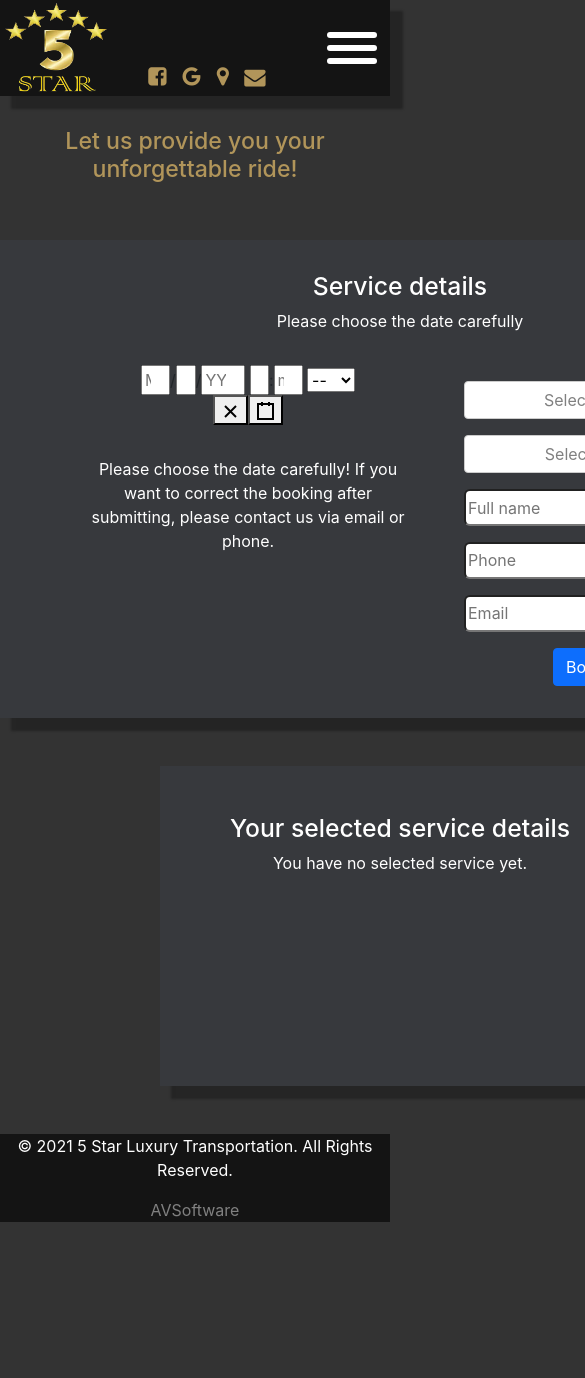
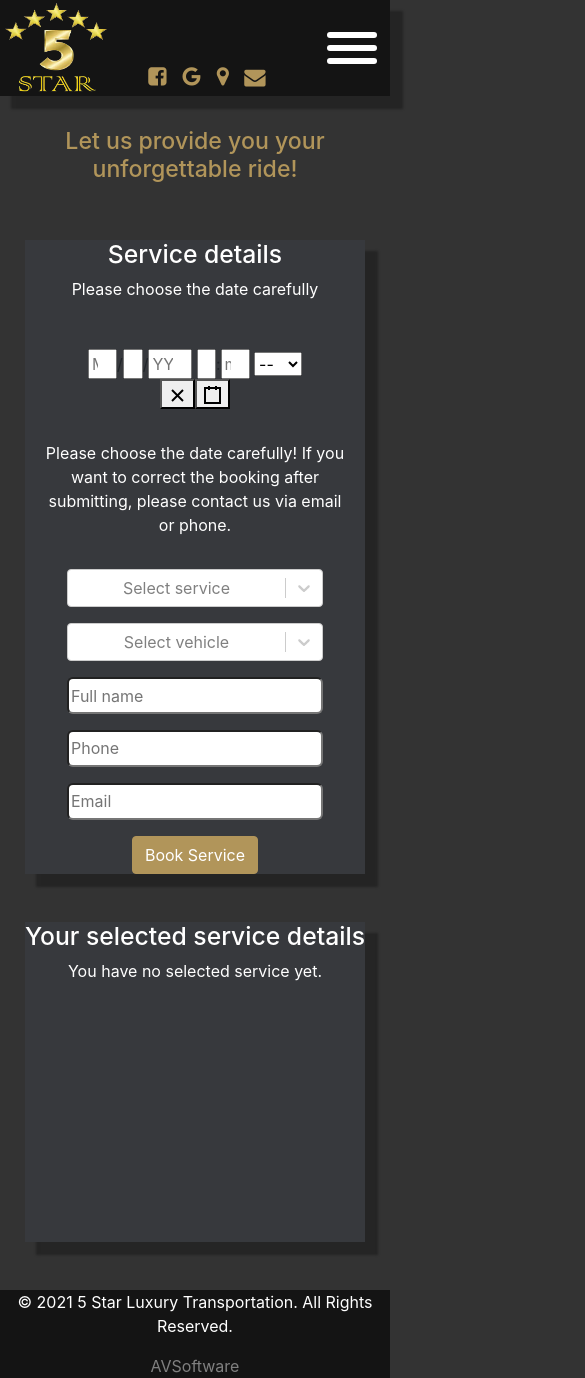
Before and after one commit to viktorferenczi/LuxuryTransportation, a React (Create React App) app: page /booking in a window 390 px wide. Shown: the top 1378 px of the page, 585 px wide, since content can reach past the window. Before the commit the page ends 1222 px from the top, so only its background shows below. Built offline with nearby package versions, Linux system fonts and the light colour scheme.

Commit message:
Further css for the Booking page now the page is fully responsive for mobile, now i need to design the success alert because it is very ugly now, then i go to the Contact page

```diff
--- a/src/App.css
+++ b/src/App.css
@@ -383,6 +383,48 @@
     background-color: rgb(55, 57, 61);
 }
 
+.service-chooser-main-div {
+    width: 50rem;
+    box-shadow: 12px 12px 2px 1px rgba(32, 32, 32, 0.747);
+    background-color: #37393d;
+    padding: 2rem
+}
+
+.service-possibilities-div {
+    display: flex;
+    margin-top: 2rem
+}
+
+.service-date-chooser {
+    width: 23rem;
+    margin-left: 3rem
+}
+
+.service-type-chooser {
+    width: 19rem;
+    margin-left: 3rem;
+}
+
+.user-data {
+    border-radius: 6px;
+    height:2.3rem; width:19rem;
+    margin-top:1rem
+}
+
+.submit-service-button {
+    background-color: #b1955a;
+    margin-top: 1rem;
+    border-color: #b1955a;
+    color:white
+}
+
+.submit-service-button:hover {
+    border-color: #b1955a;
+    box-shadow: 12px 12px 2px 1px rgba(32, 32, 32, 0.747);
+    transition:  0.5s;
+
+}
+
 @media only screen and (max-width: 1325px) {
     .phone-number-contact {
         margin-left : 2rem;
@@ -477,6 +519,29 @@
         margin-bottom: 2rem;
     }
 }
+@media only screen and (max-width: 850px) {
+    .service-possibilities-div {
+        display: inline-grid;
+    }
+
+    .service-chooser-main-div {
+        width: 30rem;
+    }
+
+    .service-details {
+        margin-left: 0;
+    }
+
+
+    .service-date-chooser {
+        margin-left: 0
+    }
+
+    .service-type-chooser {
+        margin-left: 2rem;
+    }
+}
+
 
 @media only screen and (max-width: 725px) {
     .car-chooser-div {
@@ -521,6 +586,7 @@
     .fleet-intruduction {
         width: 30rem;
     }
+
 }
 
 @media only screen and (max-width: 625px) {
@@ -610,6 +676,29 @@
         margin-top: 8rem;
     }
 
+    .service-chooser-main-div {
+        width: unset;
+        padding: unset;
+    }
+
+    .service-details {
+        width: unset;
+        padding: unset;
+    }
+
+    .service-date-chooser {
+        width:19rem;
+    }
+
+    .service-type-chooser {
+        width: 16rem;
+        margin-left: 1.5rem;
+    }
+
+    .user-data {
+        width:16rem;
+    }
+
 }
 
 body {
--- a/src/components/BookingPage/ServiceChooser.js
+++ b/src/components/BookingPage/ServiceChooser.js
@@ -97,7 +97,7 @@ export const ServiceChooser = (props) => {
 
     return (
         <div style={{ marginTop: '3rem' }}>
-            <Alert show={show} variant="success">
+            <Alert show={show} >
                 <Alert.Heading>Email Sent</Alert.Heading>
                 <p>Thank you for your request. We will contact you soon!</p>
                 <hr />
@@ -108,11 +108,11 @@ export const ServiceChooser = (props) => {
                 </div>
             </Alert>
 
-            <div style={{width:'50rem', boxShadow: '12px 12px 2px 1px rgba(32, 32, 32, 0.747)', backgroundColor: '#37393d', padding:'2rem'}}>
+            <div className = "service-chooser-main-div">
                 <h2>Service details</h2>
-                {warningText ? <p style={{color:'red'}}>Please give us all the informations for the proper booking!</p> :  <p>Please choose the date carefully</p>}
-                <div style={{display:'flex',flexDirection:'row', marginTop:'2rem'}}>
-                    <div style={{width:'23rem', marginLeft:"3rem"}}>
+                {warningText ? <p style={{ color: 'red' }}>Please give us all the informations for the proper booking!</p> : <p>Please choose the date carefully</p>}
+                <div className = 'service-possibilities-div'>
+                    <div className="service-date-chooser">
                         <div>
                             <DateTimePicker
                                 minDate={new Date()}
@@ -127,7 +127,7 @@ export const ServiceChooser = (props) => {
                         </div>
                         <p style={{marginTop:"2rem"}}>Please choose the date carefully! If you want to correct the booking after submitting, please contact us via email or phone.</p>
                     </div>
-                    <div style={{width:'19rem', marginLeft:"3rem"}}>
+                    <div className="service-type-chooser">
 
                         <div style={{paddingTop:'1rem'}}>
                             <Select
@@ -149,11 +149,11 @@ export const ServiceChooser = (props) => {
                             />
                         </div>
                         <div>
-                            <input placeholder={'Full name'} value={name} onChange={(e)=>onChangeHandler(e,"name")} style={{borderRadius:6, height:'2.3rem', width:'19rem', marginTop:'1rem'}} type='text'/>
-                            <input placeholder={'Phone'} value={phone} onChange={(e)=>onChangeHandler(e,"phone")} style={{borderRadius:6, height:'2.3rem', width:'19rem', marginTop:'1rem'}} type='text'/>
-                            <input placeholder={'Email'} value={email} onChange={(e)=>onChangeHandler(e,"email")} style={{borderRadius:6, height:'2.3rem', width:'19rem', marginTop:'1rem'}} type='email'/>
+                            <input placeholder={'Full name'} value={name} onChange={(e)=>onChangeHandler(e,"name")} className="user-data" type='text'/>
+                            <input placeholder={'Phone'} value={phone} onChange={(e) => onChangeHandler(e, "phone")} className="user-data" type='text'/>
+                            <input placeholder={'Email'} value={email} onChange={(e) => onChangeHandler(e, "email")} className="user-data" type='email'/>
                         </div>
-                        <Button onClick={handleSubmit} style={{marginTop:'1rem'}}>Book Service</Button>
+                        <a className="submit-service-button btn" onClick={handleSubmit} >Book Service</a>
 
                     </div>
                 </div>
```
